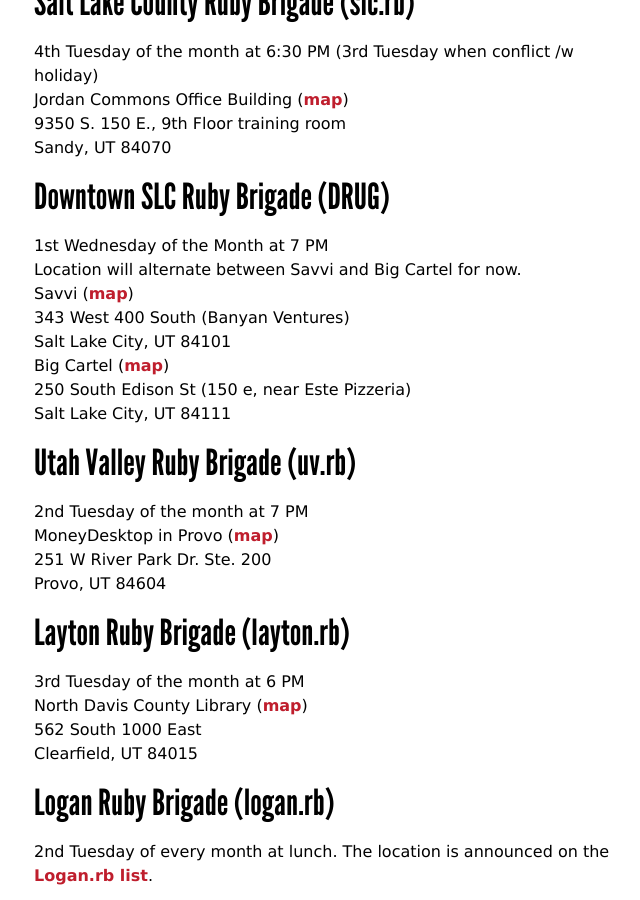
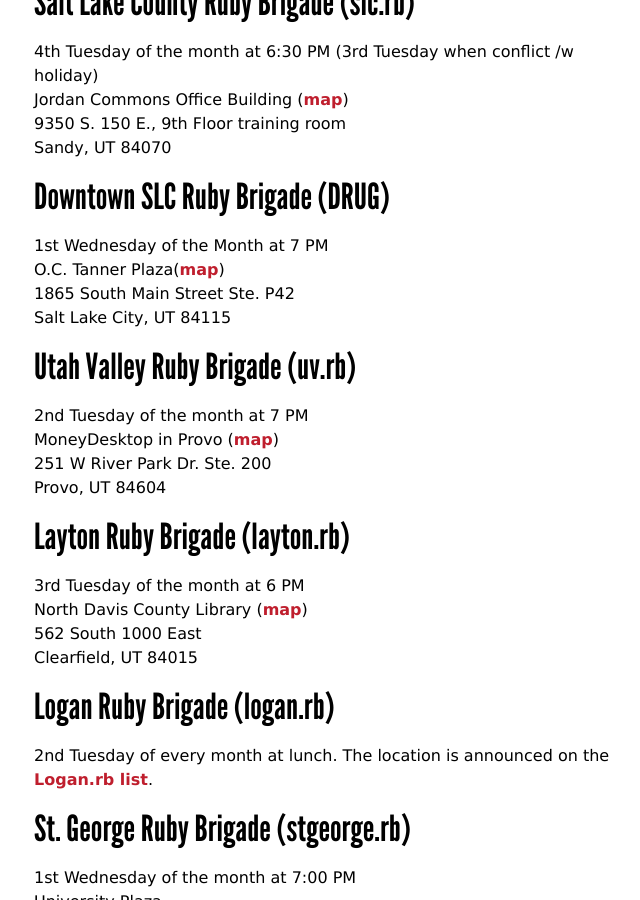
Before and after one commit to urug/urug.github.io, a Jekyll site: the page built from index.html, in a window 1280 px wide and 900 px high, scrolled down 518 px. Shown: the whole window, without its empty margins (306-946 px from the left). Built offline with Jekyll 4.4.1, drawn with Linux system fonts in a browser that asks for light colours.

Commit message:
Updated Downtown SLC Ruby Brigade (DRUG) location and map

```diff
--- a/index.html
+++ b/index.html
@@ -16,13 +16,9 @@
 
 <h2 id="downtown.rb">Downtown SLC Ruby Brigade (DRUG)</h2>
 <p>1st Wednesday of the Month at 7 PM<br>
-Location will alternate between Savvi and Big Cartel for now. </br>
-<strong>Savvi</strong> (<a href="http://goo.gl/maps/wTvlb" target="_blank">map</a>)<br>
-343 West 400 South (Banyan Ventures)<br>
-Salt Lake City, UT 84101<br>
-<strong>Big Cartel </strong>(<a href="http://goo.gl/maps/eV5t" target="_blank">map</a>)<br>
-250 South Edison St (150 e, near Este Pizzeria)<br>
-Salt Lake City, UT 84111</p>
+<strong>O.C. Tanner Plaza</strong>(<a href="http://goo.gl/maps/jbDBl" target="_blank">map</a>)<br>
+1865 South Main Street Ste. P42<br>
+Salt Lake City, UT 84115</p>
 
 <h2 id="uv.rb">Utah Valley Ruby Brigade (uv.rb)</h2>
 <p>2nd Tuesday of the month at 7 PM<br>
```
